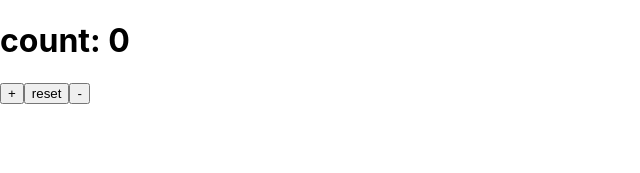
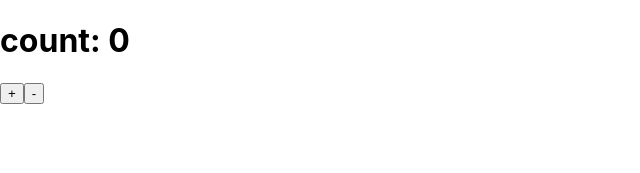
Before and after one commit to korzepadev/webhook-integration-cra, a React (Create React App) app: page / in a window 1280 px wide. Shown: the top 173 px of the page, without its empty margins (0-640 px from the left). Built offline with nearby package versions, Linux system fonts and the light colour scheme.

Commit message:
removed reset button

```diff
--- a/src/App.js
+++ b/src/App.js
@@ -5,13 +5,11 @@ function App() {
 
   const incrementCount = () => setCount(count + 1);
   const decrementCount = () => setCount(count - 1);
-  const resetCount = () => setCount(0);
 
   return (
     <div>
       <h1>count: {count}</h1>
       <button onClick={incrementCount}>+</button>
-      <button onClick={resetCount}>reset</button>
       <button onClick={decrementCount}>-</button>
     </div>
   );
```
